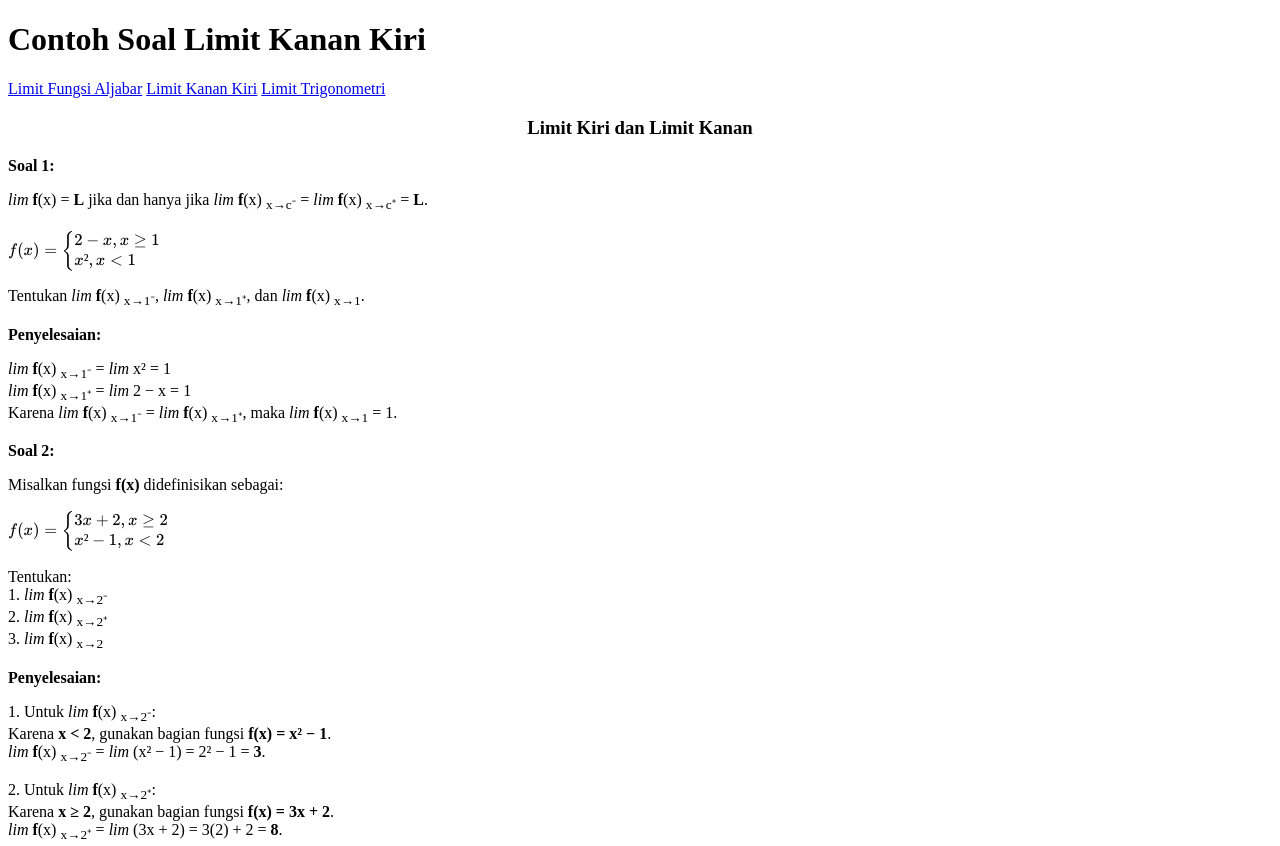
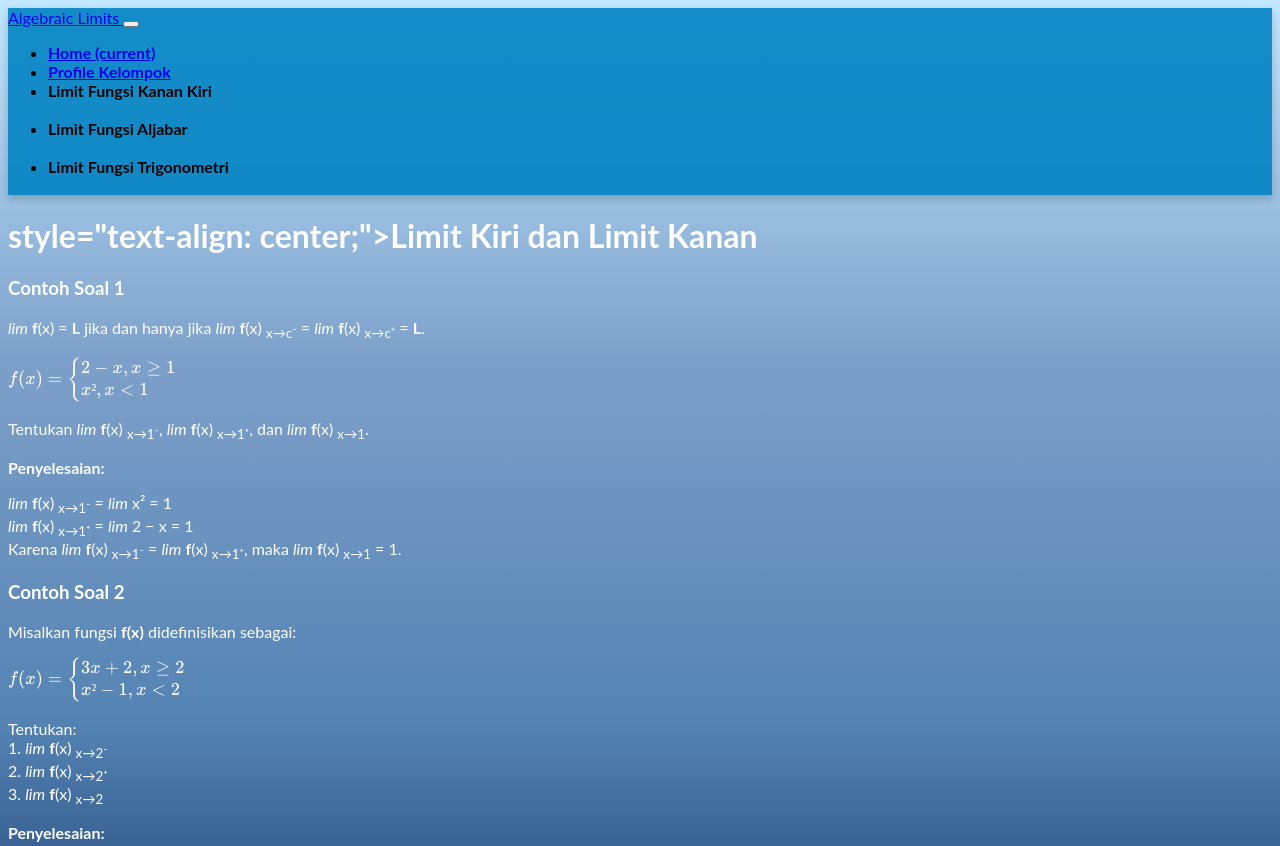
Before and after one commit to Syailaaa/ProyekKalkulus, a plain HTML site: page contohb.html in a window 1280 px wide. Shown: the top 846 px of the page. Drawn offline with nearby package versions, Linux system fonts and the light colour scheme.

Commit message:
Update and rename Soal Limit Kanan Kiri.html to contohb.html

```diff
--- a/Soal Limit Kanan Kiri.html
+++ b/contohb.html
@@ -4,7 +4,7 @@
     <meta charset="UTF-8">
     <meta name="viewport" content="width=device-width, initial-scale=1.0">
     <title>Contoh Soal Limit Matematika</title>
-    <link rel="stylesheet" href="style.css">
+    <link rel="stylesheet" href="index.css">
     <script src="https://polyfill.io/v3/polyfill.min.js?features=es6"></script>
     <script id="MathJax-script" async src="https://cdn.jsdelivr.net/npm/mathjax@3/es5/tex-mml-chtml.js"></script>
     <script src="https://cdn.jsdelivr.net/npm/chart.js"></script>
@@ -14,18 +14,56 @@
 <body>
 
     <header>
-        <h1>Contoh Soal Limit Kanan Kiri</h1>
+        <nav class="navbar navbar-expand-lg navbar-dark bg-dark fixed-top">
+        <a class="navbar-brand" href="index.html">
+            <span class="font-bold text-white">Alge</span><span class="fond-ligth text-dark">braic</span>
+            <span class="font-bold text-white">Li</span><span class="fond-ligth text-dark">mits</span>
+        </a>
+        <button class="navbar-toggler" type="button" data-toggle="collapse" data-target="#navbarNav" aria-controls="navbarNav" aria-expanded="false" aria-label="Toggle navigation">
+            <span class="navbar-toggler-icon"></span>
+        </button>
+
+        <div class="collapse navbar-collapse" id="navbarNav">
+            <ul class="navbar-nav ml-auto">
+                <li class="nav-item active">
+                    <a class="nav-link" href="index.html">Home <span class="sr-only">(current)</span></a>
+                </li>
+                <li class="nav-item">
+                    <a class="nav-link" href="profile.html">Profile Kelompok</a>
+                </li>
+                <li class="nav-item dropdown">
+                    <a class="nav-link dropdown-toggle" id="navbarDropdown" role="button" data-toggle="dropdown" aria-haspopup="true" aria-expanded="false">Limit Fungsi Kanan Kiri</a>
+                    <div class="dropdown-menu" aria-labelledby="navbarDropdown">
+                        <a class="dropdown-item" href="aljabar.html">Limit Fungsi Kanan Kiri</a>
+                        <a class="dropdown-item" href="contohb.html">Contoh Soal</a>
+                        <a class="dropdown-item" href="latihanb.html">Latihan Soal</a>
+                    </div>
+                </li>
+                <li class="nav-item dropdown">
+                    <a class="nav-link dropdown-toggle" id="navbarDropdown" role="button" data-toggle="dropdown" aria-haspopup="true" aria-expanded="false">Limit Fungsi Aljabar</a>
+                    <div class="dropdown-menu" aria-labelledby="navbarDropdown">
+                        <a class="dropdown-item" href="aljabar.html">Limit Fungsi Aljabar</a>
+                        <a class="dropdown-item" href="contoha.html">Contoh Soal</a>
+                        <a class="dropdown-item" href="latihana.html">Latihan Soal</a>
+                    </div>
+                </li>
+                <li class="nav-item dropdown">
+                    <a class="nav-link dropdown-toggle" id="navbarDropdown" role="button" data-toggle="dropdown" aria-haspopup="true" aria-expanded="false">Limit Fungsi Trigonometri</a>
+                    <div class="dropdown-menu" aria-labelledby="navbarDropdown">
+                        <a class="dropdown-item" href="aljabar.html">Limit Fungsi Trigonometri</a
+                        <a class="dropdown-item" href="contohc.html">Contoh Soal</a>
+                        <a class="dropdown-item" href="latihanc.html">Latihan Soal</a>
+
+                    </div>
+                </li>
+            </ul>
+        </div>
+                        </nav>
+        <h1> style="text-align: center;">Limit Kiri dan Limit Kanan</h1>
     </header>
 
-    <nav>
-        <a href="Soal Limit Fungsi Aljabar.html">Limit Fungsi Aljabar</a>
-        <a href="Soal Limit Kanan Kiri.html">Limit Kanan Kiri</a>
-        <a href="Soal Limit Trigonometri.html">Limit Trigonometri</a>
-    </nav>
-
     <div class="soal" id="soal1">
-        <h3 style="text-align: center;">Limit Kiri dan Limit Kanan</h3>
-        <p><strong>Soal 1: </strong></p>
+        <h3>Contoh Soal 1</h3>
         <p>
             <i>lim</i> <b>f</b>(x) = <b>L</b> jika dan hanya jika
             <i>lim</i> <b>f</b>(x) <sub>x→c⁻</sub> = <i>lim</i> <b>f</b>(x) <sub>x→c⁺</sub> = <b>L</b>.
@@ -49,10 +87,11 @@
                 <i>lim</i> <b>f</b>(x) <sub>x→1⁺</sub> = <i>lim</i> 2 − x = 1<br>
                 Karena <i>lim</i> <b>f</b>(x) <sub>x→1⁻</sub> = <i>lim</i> <b>f</b>(x) <sub>x→1⁺</sub>, maka <i>lim</i> <b>f</b>(x) <sub>x→1</sub> = 1.
             </p>
+        <p> </p>
     </div>
 
     <div class="soal" id="soal2">
-        <p><strong>Soal 2:</strong></p>
+        <h3>Contoh Soal 2</h3>
         <p>
             Misalkan fungsi <b>f(x)</b> didefinisikan sebagai:
         </p>
```
